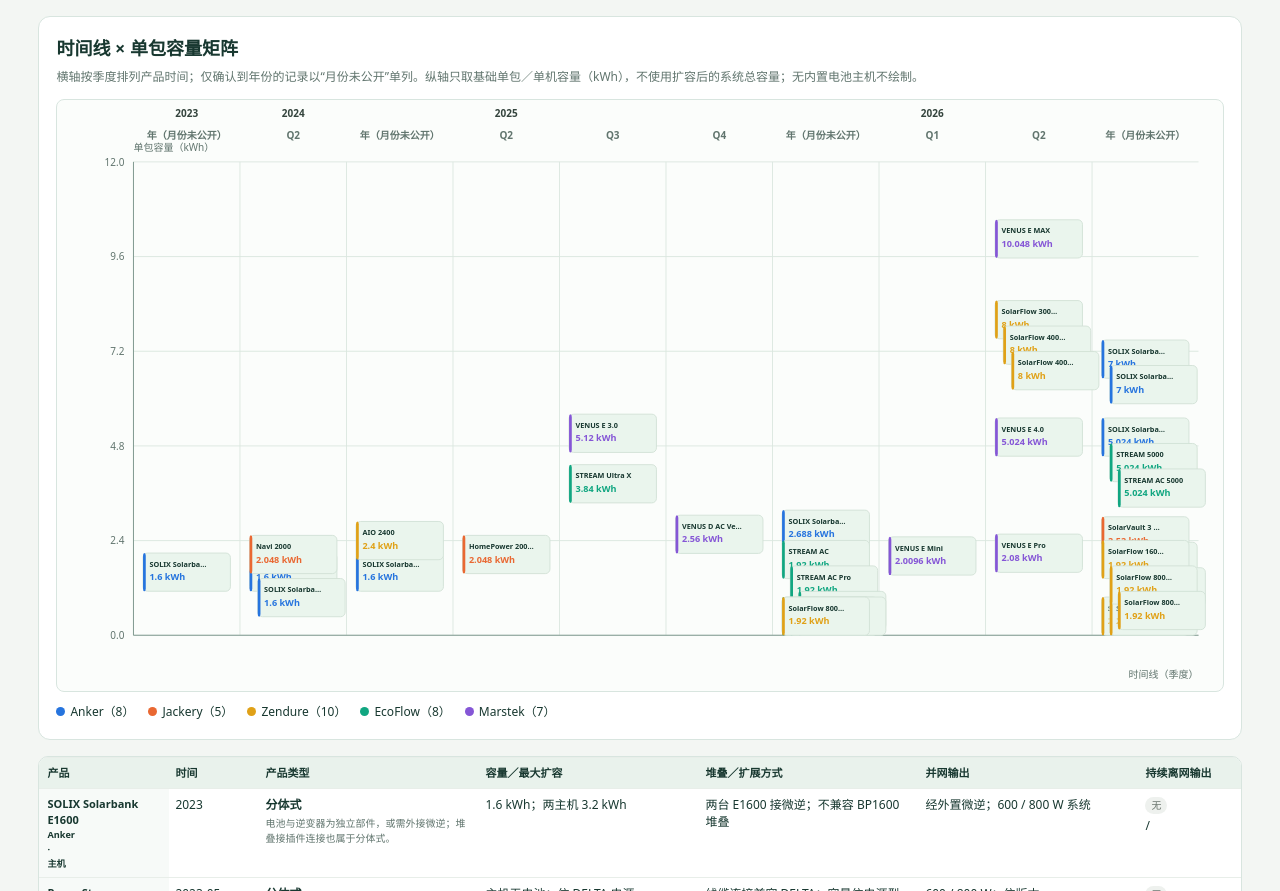
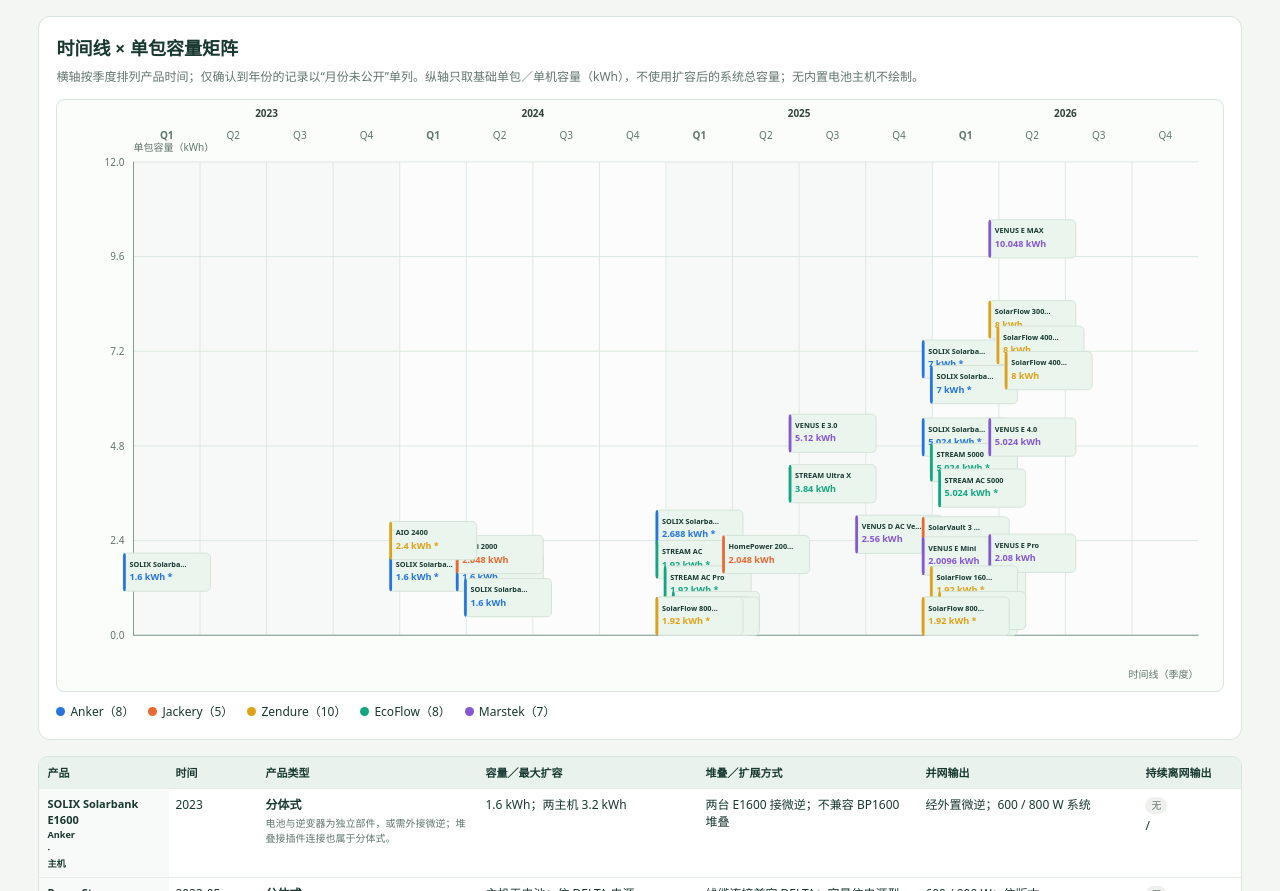
Before and after one commit to renjianboshi/balcony-storage-timeline, a plain HTML site: page index.html in a window 1280 px wide. Shown: the part 578-1469 px from the top of the page. Drawn offline with Linux system fonts and the light colour scheme.

Commit message:
Use standard quarterly timeline grid

```diff
--- a/index.html
+++ b/index.html
@@ -30,15 +30,16 @@ const search=r=>[r.year,r.brand,r.model,r.productType,r.typeNote,r.kind,r.dateNo
 function gridNumbers(r){if(/依外置|外置微逆|本机 DC|依内置/.test(r.grid))return [];return [...r.grid.matchAll(/(\d[\d,]*)\s*(?:W|VA)/g)].map(m=>Number(m[1].replaceAll(',','')));}
 function capacityNumber(r){const text=String(r.capacity||'');if(/主机无电池|本机无电池|逆变主机无电池/.test(text))return null;const m=text.match(/(?:单组|单机|基础|本机)?\s*(\d+(?:\.\d+)?)(?:\s*[–-]\s*\d+(?:\.\d+)?)?\s*kWh/i);return m?Number(m[1]):null;}
 const brandColor={EcoFlow:'#11a681',Anker:'#2674de',Zendure:'#e0a117',Jackery:'#e96832',Marstek:'#8556d6'};
-function quarterLabel(r){const m=String(r.dateNote||'').match(/^(\d{4})(?:-(\d{2}))?/);if(!m)return null;return m[2]?`${m[1]} Q${Math.ceil(Number(m[2])/3)}`:`${m[1]} 年（月份未公开）`;}
+function quarterLabel(r){const m=String(r.dateNote||'').match(/^(\d{4})(?:-(\d{2}))?/);if(!m)return null;return `${m[1]} Q${m[2]?Math.ceil(Number(m[2])/3):1}`;}
 function renderMatrix(items){
- const pts=items.map(r=>({r,x:quarterLabel(r),y:capacityNumber(r)})).filter(p=>p.x&&Number.isFinite(p.y)),svg=$('matrix'),tip=$('tooltip'),legend=$('matrixlegend'),W=1280,H=650,L=84,R=26,T=68,B=62;
+ const pts=items.map(r=>({r,x:quarterLabel(r),y:capacityNumber(r),monthKnown:/^\d{4}-\d{2}/.test(String(r.dateNote||''))})).filter(p=>p.x&&Number.isFinite(p.y)),svg=$('matrix'),tip=$('tooltip'),legend=$('matrixlegend'),W=1280,H=650,L=84,R=26,T=68,B=62;
  if(!pts.length){svg.setAttribute('viewBox',`0 0 ${W} ${H}`);svg.innerHTML=`<text x="${W/2}" y="${H/2}" text-anchor="middle" class="axis">当前筛选没有可绘制的时间与容量数据</text>`;legend.innerHTML='';return;}
- const labels=[...new Set(pts.map(p=>p.x))].sort((a,b)=>a.localeCompare(b)),xIndex=x=>labels.indexOf(x),ymax=Math.max(2,Math.ceil(Math.max(...pts.map(p=>p.y))*1.1)),sx=x=>L+(xIndex(x)+.5)/(labels.length||1)*(W-L-R),sy=y=>H-B-y/ymax*(H-T-B),lines=[];
- labels.forEach((v,i)=>{const x=sx(v),year=v.slice(0,4),prev=labels[i-1]?.slice(0,4);lines.push(`<line class="gridline" x1="${L+i/(labels.length||1)*(W-L-R)}" y1="${T}" x2="${L+i/(labels.length||1)*(W-L-R)}" y2="${H-B}"/>${year!==prev?`<text class="axis" x="${x}" y="19" text-anchor="middle" style="font-weight:700;fill:#34443d">${year}</text>`:''}<text class="axis" x="${x}" y="43" text-anchor="middle" style="font-weight:600">${esc(v.replace(year+' ',''))}</text>`);});
+ const years=[...new Set(pts.map(p=>Number(p.x.slice(0,4))))].sort((a,b)=>a-b),labels=years.flatMap(year=>[1,2,3,4].map(q=>`${year} Q${q}`)),xIndex=x=>labels.indexOf(x),ymax=Math.max(2,Math.ceil(Math.max(...pts.map(p=>p.y))*1.1)),sx=x=>L+(xIndex(x)+.5)/labels.length*(W-L-R),sy=y=>H-B-y/ymax*(H-T-B),lines=[];
+ years.forEach((year,yi)=>{const start=L+yi*4/labels.length*(W-L-R),width=4/labels.length*(W-L-R);lines.push(`<rect x="${start}" y="${T}" width="${width}" height="${H-B-T}" fill="${yi%2?'#fbfcfb':'#f7f9f8'}"/><text class="axis" x="${start+width/2}" y="19" text-anchor="middle" style="font-weight:700;fill:#34443d">${year}</text>`);});
+ labels.forEach((v,i)=>{const x=sx(v);lines.push(`<line class="gridline" x1="${L+i/labels.length*(W-L-R)}" y1="${T}" x2="${L+i/labels.length*(W-L-R)}" y2="${H-B}"/><text class="axis" x="${x}" y="43" text-anchor="middle" style="font-weight:${v.endsWith('Q1')?'700':'400'}">${esc(v.slice(5))}</text>`);});
  for(let i=0;i<=5;i++){const y=H-B-i*(H-T-B)/5,v=ymax*i/5;lines.push(`<line class="gridline" x1="${L}" y1="${y}" x2="${W-R}" y2="${y}"/><text class="axis" x="${L-10}" y="${y+4}" text-anchor="end">${v.toFixed(1)}</text>`);}
  const seen={};
- svg.setAttribute('viewBox',`0 0 ${W} ${H}`);svg.innerHTML=`${lines.join('')}<line stroke="#79938a" x1="${L}" y1="${H-B}" x2="${W-R}" y2="${H-B}"/><line stroke="#79938a" x1="${L}" y1="${T}" x2="${L}" y2="${H-B}"/><text class="axis" x="${W-R}" y="${H-15}" text-anchor="end">时间线（季度）</text><text class="axis" x="${L}" y="${T-12}">单包容量（kWh）</text>${pts.map(p=>{const key=p.x+'-'+Math.round(p.y*2),n=seen[key]||0;seen[key]=n+1;const x=sx(p.x)-48+(n%3)*9,y=Math.max(T+5,Math.min(H-B-42,sy(p.y)-21+n*28)),c=brandColor[p.r.brand]||'#14795b',info=esc(`${p.r.brand} · ${p.r.model}｜${p.x}｜单包容量 ${p.y} kWh`),name=esc(p.r.model.length>14?p.r.model.slice(0,13)+'…':p.r.model);return `<g class="dot" tabindex="0" role="img" aria-label="${info}" data-info="${info}"><rect x="${x}" y="${y}" width="96" height="42" rx="5" fill="#eaf5ed" stroke="#d2e2d7"/><rect x="${x}" y="${y}" width="3" height="42" rx="3" fill="${c}"/><text x="${x+7}" y="${y+15}" style="font-size:8px;font-weight:700;fill:#183830">${name}</text><text x="${x+7}" y="${y+30}" style="font-size:10px;font-weight:700;fill:${c}">${p.y} kWh</text></g>`;}).join('')}`;
+ svg.setAttribute('viewBox',`0 0 ${W} ${H}`);svg.innerHTML=`${lines.join('')}<line stroke="#79938a" x1="${L}" y1="${H-B}" x2="${W-R}" y2="${H-B}"/><line stroke="#79938a" x1="${L}" y1="${T}" x2="${L}" y2="${H-B}"/><text class="axis" x="${W-R}" y="${H-15}" text-anchor="end">时间线（季度）</text><text class="axis" x="${L}" y="${T-12}">单包容量（kWh）</text>${pts.map(p=>{const key=p.x+'-'+Math.round(p.y*2),n=seen[key]||0;seen[key]=n+1;const x=sx(p.x)-48+(n%3)*9,y=Math.max(T+5,Math.min(H-B-42,sy(p.y)-21+n*28)),c=brandColor[p.r.brand]||'#14795b',info=esc(`${p.r.brand} · ${p.r.model}｜${p.x}${p.monthKnown?'':'（月份未公开）'}｜单包容量 ${p.y} kWh`),name=esc(p.r.model.length>14?p.r.model.slice(0,13)+'…':p.r.model);return `<g class="dot" tabindex="0" role="img" aria-label="${info}" data-info="${info}"><rect x="${x}" y="${y}" width="96" height="42" rx="5" fill="#eaf5ed" stroke="#d2e2d7"/><rect x="${x}" y="${y}" width="3" height="42" rx="3" fill="${c}"/><text x="${x+7}" y="${y+15}" style="font-size:8px;font-weight:700;fill:#183830">${name}</text><text x="${x+7}" y="${y+30}" style="font-size:10px;font-weight:700;fill:${c}">${p.y} kWh${p.monthKnown?'':' *'}</text></g>`;}).join('')}`;
  legend.innerHTML=[...new Set(pts.map(p=>p.r.brand))].map(b=>`<span style="--c:${brandColor[b]||'#14795b'}">${esc(b)}（${pts.filter(p=>p.r.brand===b).length}）</span>`).join('');
  svg.querySelectorAll('.dot').forEach(dot=>{const show=e=>{tip.textContent=dot.dataset.info;tip.style.display='block';const box=svg.getBoundingClientRect();tip.style.left=`${Math.min(e.clientX-box.left+12,box.width-260)}px`;tip.style.top=`${Math.max(e.clientY-box.top-52,8)}px`;};dot.addEventListener('mouseenter',show);dot.addEventListener('mousemove',show);dot.addEventListener('mouseleave',()=>tip.style.display='none');dot.addEventListener('focus',e=>show(e));dot.addEventListener('blur',()=>tip.style.display='none');});
 }
```
